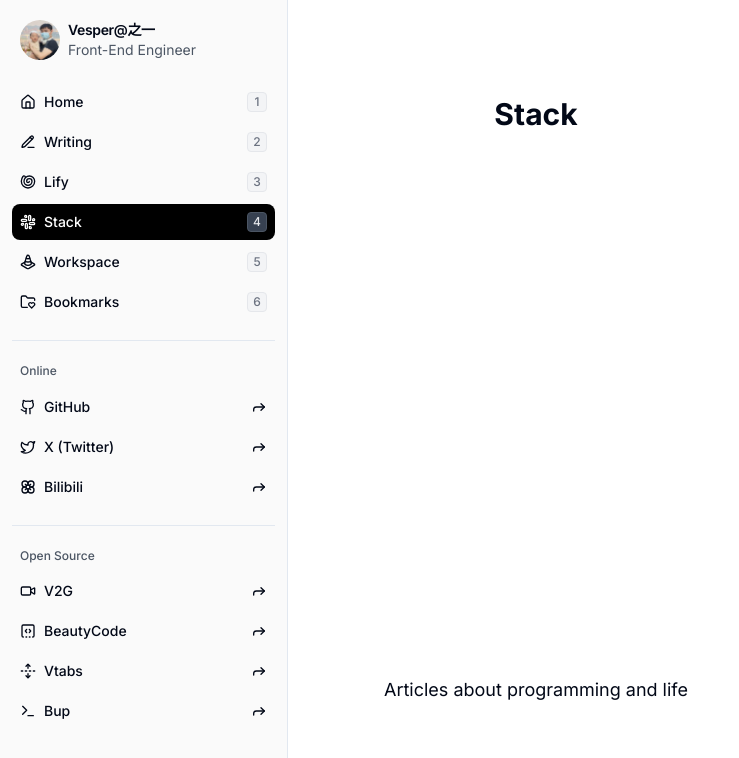
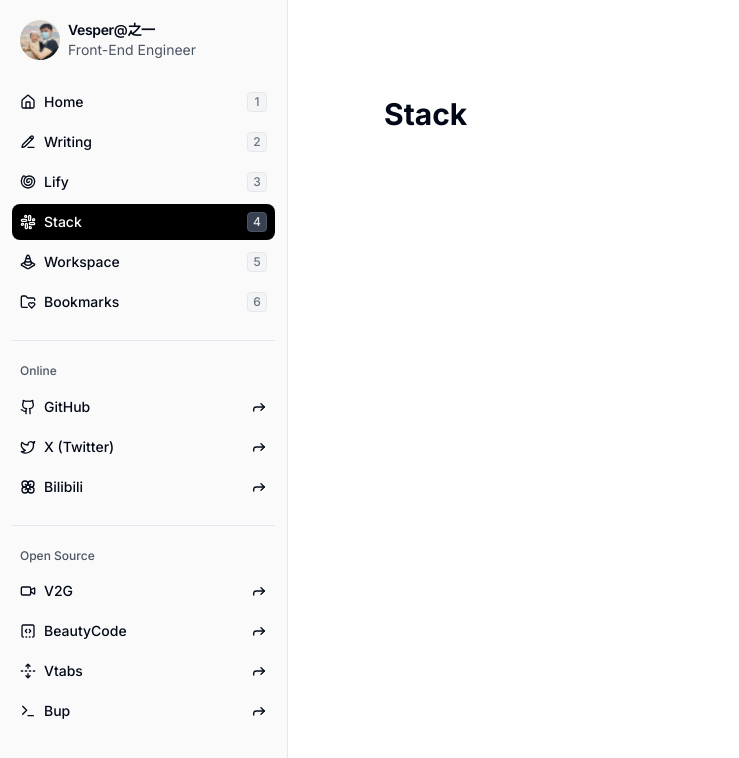
Before and after one commit to newObjectccc/blog-boilerplate, a Next.js app: page /stack in a window 1280 px wide. Shown: the top 758 px of the page, without its empty margins (0-739 px from the left). Built offline with nearby package versions, Linux system fonts and the light colour scheme.

Commit message:
fix: remove unused

```diff
--- a/src/app/stack/page.tsx
+++ b/src/app/stack/page.tsx
@@ -2,7 +2,6 @@ export default function Stack() {
   return (
     <main className="flex min-h-screen flex-col items-center justify-between p-24">
       <h1 className="text-3xl font-bold">Stack</h1>
-      <p className="text-lg">Articles about programming and life</p>
     </main>
   );
 }
```
